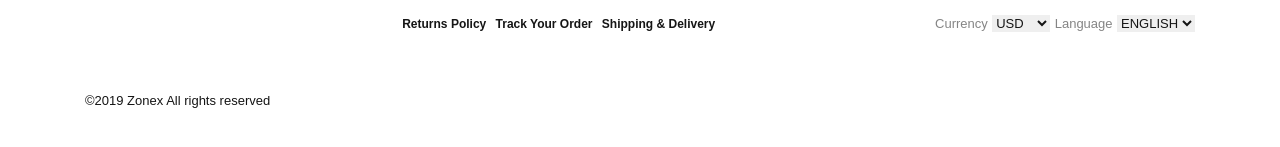
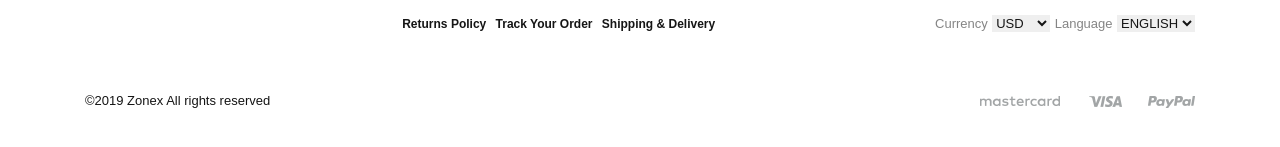
Before and after one commit to zloty60/daft_academy_front-end, a website built with webpack: page src/index.html in a window 1280 px wide. Shown: the part 3758-3905 px from the top of the page. Built offline with nearby package versions, Linux system fonts and the light colour scheme; files whose address does not match are found by name.

Commit message:
add payment image

```diff
--- a/src/index.html
+++ b/src/index.html
@@ -396,7 +396,12 @@
             </div>
           </div>
           <div class="divider d-lg-none"></div>
-          <p class="footer__copyright">©2019 Zonex All rights reserved</p>
+          <div
+            class="d-lg-flex justify-content-lg-between align-items-lg-center"
+          >
+            <p class="footer__copyright">©2019 Zonex All rights reserved</p>
+            <img src="./assets/images/payment.png" alt="" />
+          </div>
         </div>
       </div>
     </footer>
```
Also changed, not shown: src/assets/images/payment.png (added).
